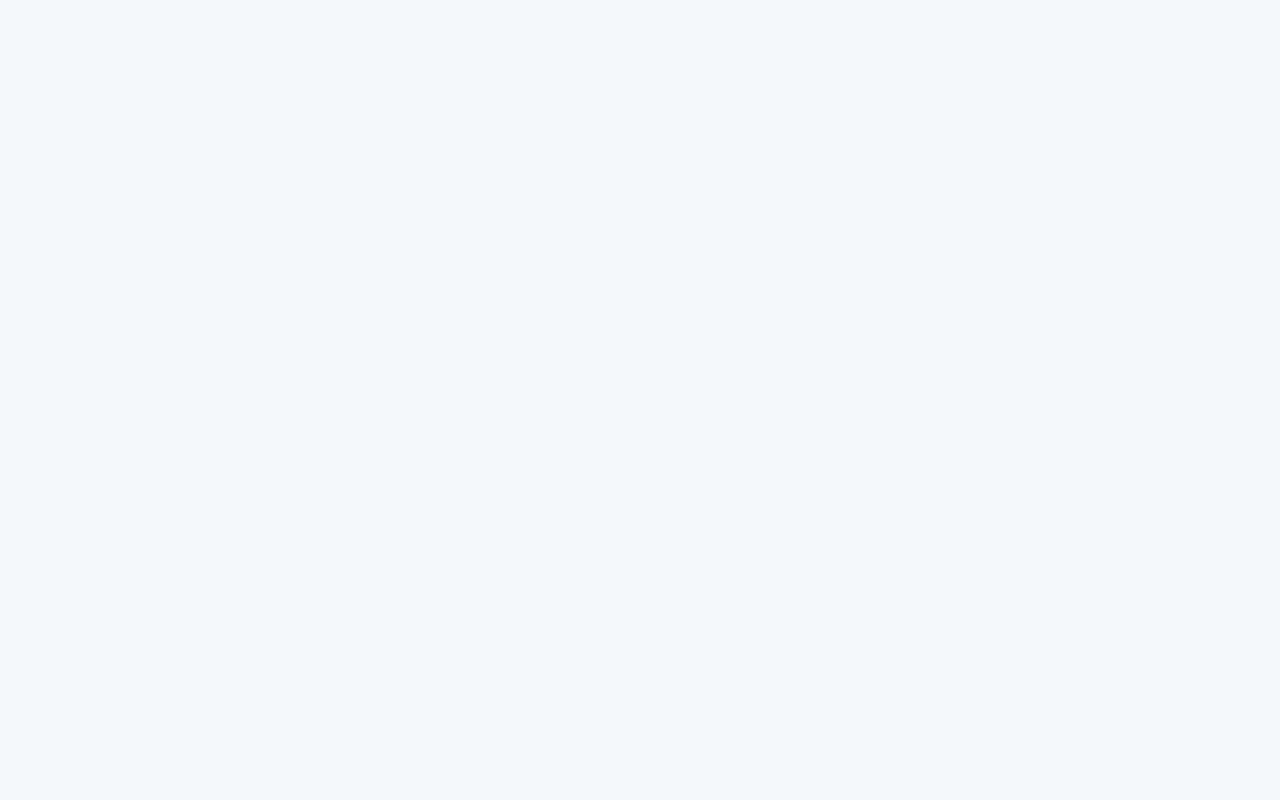
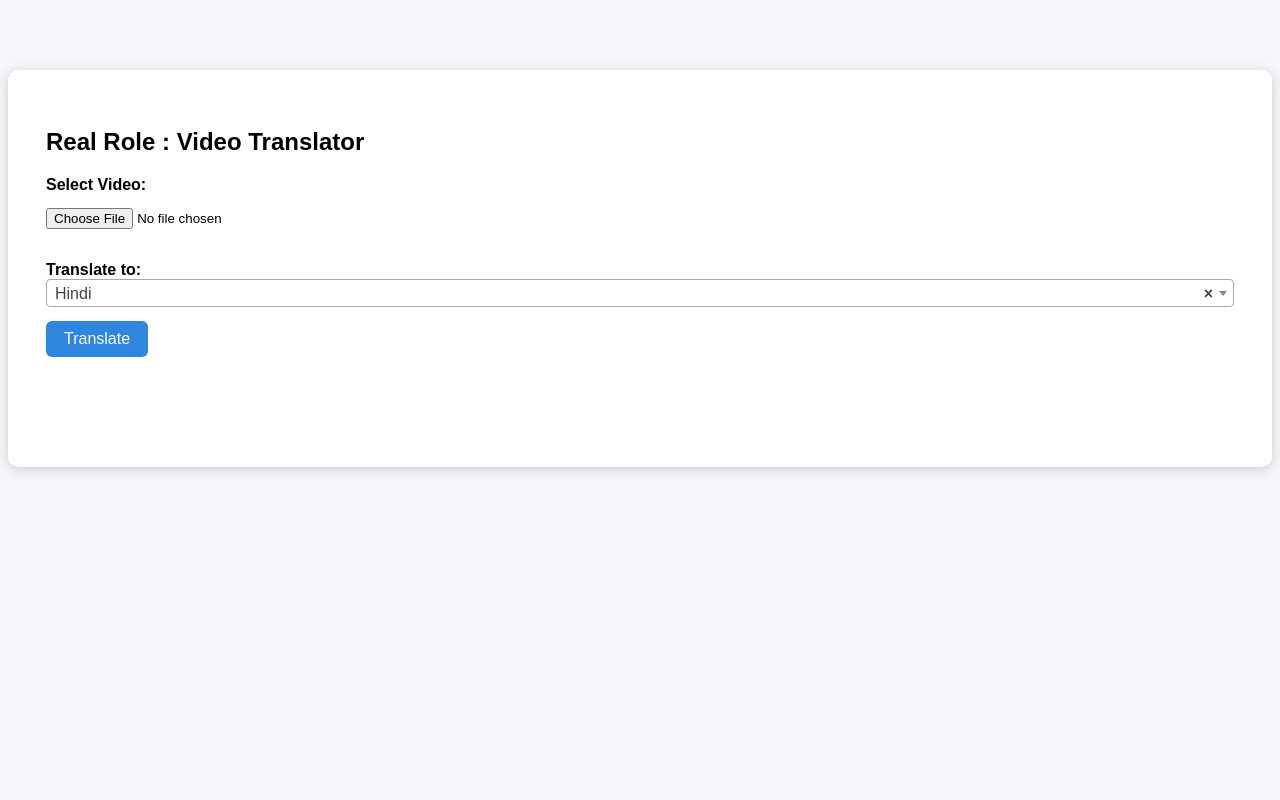
Before and after one commit to realroles/Hero, a plain HTML site: page index.html in a window 1280 px wide. Shown: the top 800 px of the page. Drawn offline with nearby package versions, Linux system fonts and the light colour scheme.

Commit message:
Update index.html

```diff
--- a/index.html
+++ b/index.html
@@ -5,7 +5,7 @@
   <title>Real Role : Video Translator</title>
   <style>
     body { font-family: Arial, sans-serif; background: #f4f6fa; }
-    .container { max-width: 720px; margin: 1280px auto; background: #fff; border-radius: 10px; box-shadow: 0 2px 12px #ccc; padding: 38px;}
+    .container { max-width: 1280px; margin: 70px auto; background: #fff; border-radius: 10px; box-shadow: 0 2px 12px #ccc; padding: 38px;}
     label { font-weight: bold; }
     input[type="file"] { margin: 14px 0; }
     .select2-container { width: 100% !important; }
```
